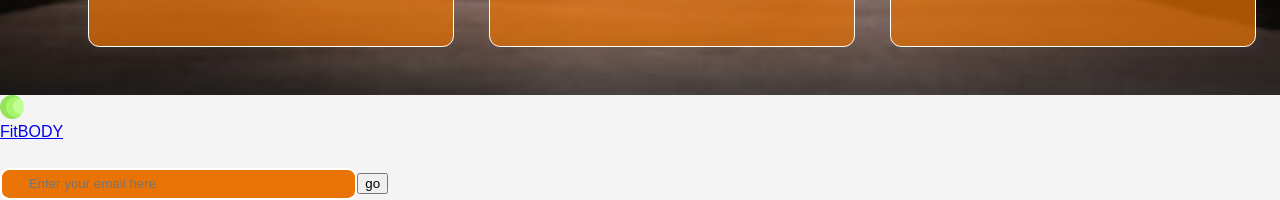
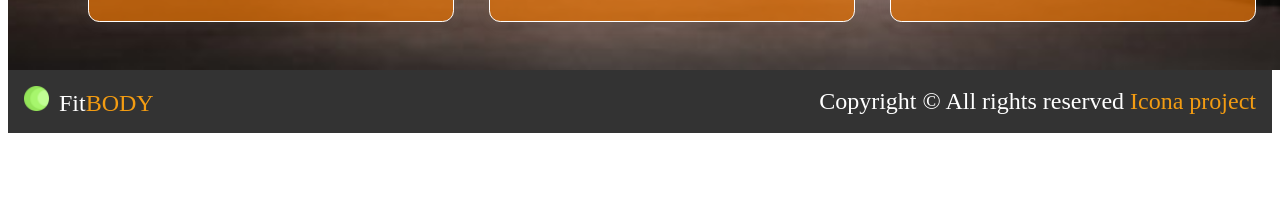
Before and after one commit to icona99/FitBody, a React (Vite) app: page / in a window 1280 px wide. Shown: the part 955-1155 px from the top of the page. After the commit the page ends 1096 px from the top, so only its background shows below. Built offline with nearby package versions, Linux system fonts and the light colour scheme.

Commit message:
create footer

```diff
--- a/index.html
+++ b/index.html
@@ -2,6 +2,7 @@
 <html lang="en">
 
 <head>
+	<link rel="stylesheet" href="styles.css">
 	<meta charset="UTF-8" />
 	<meta name="viewport" content="width=device-width, initial-scale=1.0" />
 	<!-- <link rel="stylesheet" type="text/css" href="styles/bootstrap-4.1.2/bootstrap.min.css">
@@ -12,9 +13,8 @@
 	<link href="plugins/colorbox/colorbox.css" rel="stylesheet" type="text/css">
 	<link rel="stylesheet" type="text/css" href="styles/main_styles.css">
 	<link rel="stylesheet" type="text/css" href="styles/responsive.css"> -->
-	<title>FitBody</title>
+	<title>FitBODY</title>
 </head>
-
 <body>
 	<div id="root">
 
--- a/public/styles/styles.css
+++ b/public/styles/styles.css
@@ -1,11 +1,15 @@
 @import url('https://fonts.googleapis.com/css2?family=Montserrat:ital,wght@0,100..900;1,100..900&display=swap');
 
-*{
+* {
     margin: 0;
     padding: 0;
     box-sizing: border-box;
+
 }
 
-html{
-    font: 14px/1.5 'Montserrat',sans-serif;
+body,
+html {
+    font: 14px/1.5 'Montserrat', sans-serif;
+    width: 100%;
+    height: 100%;
 }
--- a/src/App.jsx
+++ b/src/App.jsx
@@ -5,12 +5,9 @@ import Footer from "./components/Footer"
 function App() {
 	return (
 		<>
-      <div className="super_container">
 			<Header />
 			<Home />
 			<Footer />
-      </div>
-
 		</>
 	)
 }
--- a/src/components/Footer.css
+++ b/src/components/Footer.css
@@ -0,0 +1,53 @@
+
+.footer {
+    background-color: #333;
+    color: white;
+    padding: 1em;
+}
+
+.footer .container {
+    display: flex;
+    justify-content: space-between;
+    align-items: center;
+    max-width: 1800px;
+    margin: 0 auto;
+}
+
+.logo {
+    align-content: flex-start;
+}
+
+.footer a {
+    color: white;
+    text-decoration: none;
+    display: flex;
+    align-items: center;
+}
+
+.footer a:hover {
+    color: #f39c12;
+}
+
+.footer img {
+    height: 25px;
+    margin-right: 10px;
+}
+
+.footer div {
+    font-size: 24px;
+}
+
+.footer div span {
+    color: #f39c12;
+}
+
+
+.newsletter input{
+    background: rgb(233, 115, 4);
+    border: 2px solid white;
+    border-radius: 0.7em;
+    color: white;
+    width: 300px;
+    text-decoration: none;
+    padding: 0.5em 2em;
+}
--- a/src/components/Footer.jsx
+++ b/src/components/Footer.jsx
@@ -1,28 +1,25 @@
-import"/src/components/Footer.css"
+import "/src/components/Footer.css"
 
-export default function Footer(){
+export default function Footer() {
 	return (
 		<footer className="footer">
 			<div className="container">
-
 				<div className="footer_logo">
-                    <a href="#">
+					<a href="/">
 						<div className="logo">
 							<img src="images/dot.png" alt="" />
-                        <div>
 								Fit<span>BODY</span>
-                        </div>
 						</div>
 					</a>
 				</div>
-                  <div className="newsletter">
+				{/* <div className="newsletter">
 					<form action="#" id="newsletter_form">
 						<input type="text" placeholder="Enter your email here" required="required" />
 						<button >go</button>
 					</form>
-            </div>
-                  <div className="copyright d-flex flex-row align-items-start justify-content-sm-end justify-content-center">
-                    Copyright © All rights reserved Icona project
+				</div> */}
+				<div>
+					Copyright © All rights reserved <span>Icona project</span>
 				</div>
 			</div>
 		</footer>
--- a/src/components/Header.css
+++ b/src/components/Header.css
@@ -1,11 +1,4 @@
-/* Общи настройки */
-body {
-    margin: 0;
-    font-family: 'Arial', sans-serif;
-    background-color: #f4f4f4;
-}
 
-/* Заглавка */
 .header {
     background-color: #333;
     color: white;
@@ -36,7 +29,7 @@ body {
 }
 
 .header img {
-    height: 40px;
+    height: 25px;
     margin-right: 10px;
 }
 
--- a/src/components/Header.jsx
+++ b/src/components/Header.jsx
@@ -5,7 +5,7 @@ function Header() {
     return (
         <header className="header">
             <div className="container">
-                <div className="logo">
+                <div>
                     <a href="/">
                         <img src="images/dot.png" alt="" />
                         <div>
--- a/src/components/Home.css
+++ b/src/components/Home.css
@@ -3,6 +3,7 @@
     background-size: cover;
     background-repeat: no-repeat;
     background-position: center;
+    overflow: hidden;
     max-width: 1900px;
     width: 100%;
     height: auto;
@@ -82,14 +83,3 @@
 .feature p {
     font-size: 16px;
 }
-
-.newsletter input{
-    background: rgb(233, 115, 4);
-    border: 2px solid white;
-    border-radius: 0.7em;
-    color: white;
-    width: 300px;
-    text-decoration: none;
-    padding: 0.5em 2em;
-    margin-top: 2em;
-}
```
Lines whose indentation alone changed are shown as unchanged.
